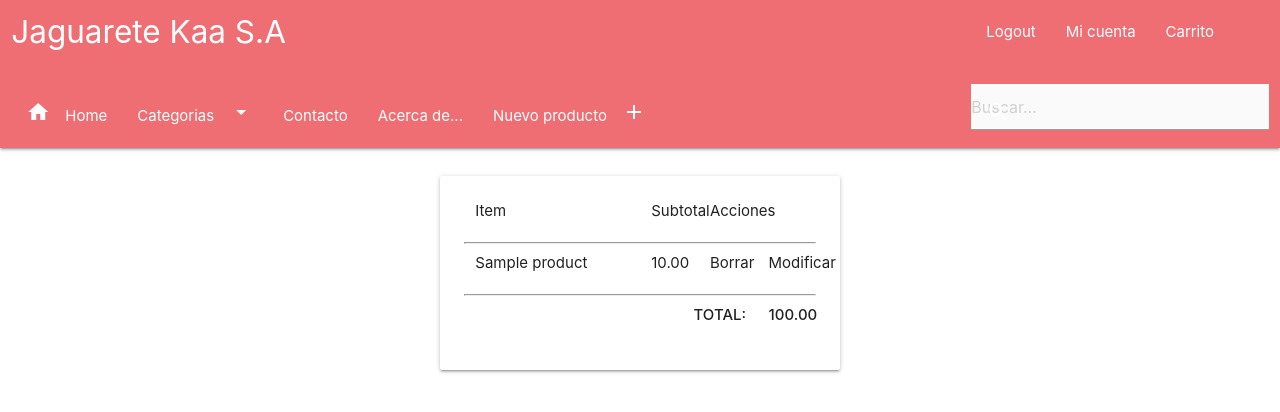
After one commit to fedegallar/jaguarete, a Django app: page /carrito/ in a window 1280 px wide. The commit adds this page. Shown: the top 412 px of the page. Run offline with Django 3.2, Linux system fonts and the light colour scheme; a user stored in the database is signed in; tables that the repository leaves empty hold one stand-in row (values such as "Sample post"); style sheets or scripts are compiled from the project's sources.

Commit message:
Vista del carrito

```diff
--- /dev/null
+++ b/carrito/forms.py
@@ -0,0 +1,6 @@
+from django import forms
+from django.forms.models import ModelForm
+
+class AddToCarritoForm(forms.Form):
+    id = forms.IntegerField(widget=forms.HiddenInput())
+    cantidad_producto = forms.IntegerField(label='Cantidad')
--- a/carrito/urls.py
+++ b/carrito/urls.py
@@ -1,8 +1,9 @@
 from django.urls import path
-from .views import AddProductoToCarrito
+from .views import AddProductoToCarrito, index
 
 app_name="carrito"
 
 urlpatterns = [
- path('addProductToCarrito', AddProductoToCarrito, name='AddProductToCarrito')
+    path('', index, name='index'),
+    path('addProductToCarrito', AddProductoToCarrito, name='AddProductToCarrito')
 ]
--- a/carrito/views.py
+++ b/carrito/views.py
@@ -1,10 +1,18 @@
 from django.urls.base import reverse
-from usuarios.models import Usuario
-from django.shortcuts import redirect, render, get_object_or_404
+from django.shortcuts import redirect, render
 from .models import Carrito, CarritoProducto
 from catalog.models import Product
 
 # Create your views here.
+
+def index(request):
+    carrito = Carrito.objects.get(usuario=request.user)
+    if carrito is not None:
+        carrito_productos = CarritoProducto.objects.filter(carrito=carrito)
+        total = 0
+        for cp in carrito_productos:
+            total += cp.product.price * cp.quantity
+    return render(request, 'carrito/index.html', {'carritoProductos': carrito_productos, 'total': total})
 
 
 def AddProductoToCarrito(request):
@@ -30,5 +38,6 @@ def AddProductoToCarrito(request):
         return redirect(reverse('catalog:index'))
 
 
+
 def RemoveProductoFromCarrito():
     pass
--- a/catalog/forms.py
+++ b/catalog/forms.py
@@ -11,7 +11,3 @@ class ProductForm(ModelForm):
     class Meta:
         model=Product
         fields=['title','description','image','category','price','stock']
-
-class AddToCarritoForm(forms.Form):
-    id = forms.IntegerField(widget=forms.HiddenInput())
-    cantidad_producto = forms.IntegerField(label='Cantidad')
--- a/catalog/views.py
+++ b/catalog/views.py
@@ -3,7 +3,8 @@ from django.shortcuts import redirect, render, get_object_or_404
 from django.urls import reverse
 
 from .models import Category, Product
-from .forms import AddToCarritoForm, ProductForm
+from .forms import ProductForm
+from carrito.forms import AddToCarritoForm
 # Create your views here.
 
 
--- a/templates/base.html
+++ b/templates/base.html
@@ -24,7 +24,7 @@
                             {% if user.is_authenticated %}
                             <li><a href="{% url 'usuarios:logout' %}">Logout</a></li>
                             <li><a href="{% url 'usuarios:edit' %}">Mi cuenta</a></li>
-                            <li><a href="#">Carrito</a></li>
+                            <li><a href="{% url 'carrito:index' %}">Carrito</a></li>
                             {% else %}
                             <li><a href="{% url 'usuarios:login' %}">Login</a></li>
                             <li><a href="{% url 'usuarios:register' %}">Registro</a></li>
--- /dev/null
+++ b/templates/carrito/index.html
@@ -0,0 +1,32 @@
+{% extends 'base.html' %}
+{% block content  %}
+<div class="card">
+    <div class="card-content">
+        <div class="row">
+            <div class="col s6">Item</div>
+            <div class="col s2">Subtotal</div>
+            <div class="col s4">Acciones</div>
+        </div>
+        <hr>
+        {% if carritoProductos %}
+        {% for cp in carritoProductos %}
+        <div class="row">
+            <div class="col s6 text-align-right">{{cp.product.title}}</div>
+            <div class="col s2">{{cp.product.price}}</div>
+            <div class="col s2">Borrar</div>
+            <div class="col s2">Modificar</div>
+        </div>
+        <hr>
+        {% endfor %}
+        <div class="row">
+            <div class="col s10">
+                <div class="right"><strong>TOTAL:</strong></div>
+            </div>
+            <div class="col s2">
+                <div class="left"><strong>{{total}}</strong></div>
+            </div>
+        </div>
+        {% endif %}
+    </div>
+</div>
+    {% endblock  %}
```
